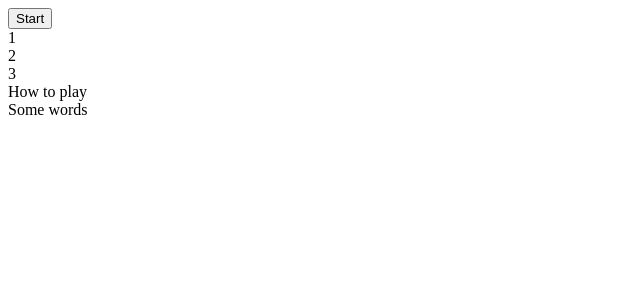
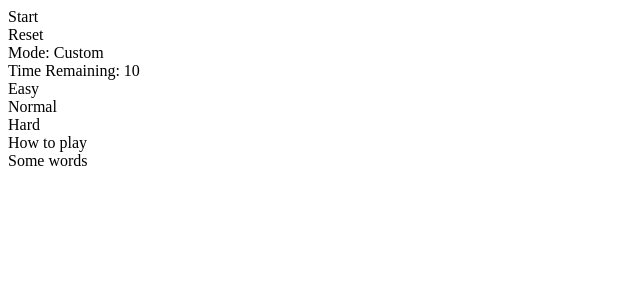
Before and after one commit to Gordon-Chow/circle-invader, a React app: page / in a window 1280 px wide. Shown: the top 300 px of the page, without its empty margins (0-640 px from the left). Built offline with nearby package versions, Linux system fonts and the light colour scheme; the HTML template or start-up script is replaced by a standard one.

Commit message:
Updated code for styling and more functionality to preform as intended

```diff
--- a/client/src/components/Gameboard.jsx
+++ b/client/src/components/Gameboard.jsx
@@ -6,11 +6,14 @@ class Gameboard extends React.Component {
     super();
     this.state = {
       ongoing: false,
-      circles: [{id: 1},{id: 2},{id: 3}],
+      circles: [],
       timer: 0,
       actionbutton: 'Start',
-      idHolder: 4,
-      goTime: 'null'
+      idHolder: 1,
+      goTime: 'null',
+      mode:'Custom',
+      timeleft: 10,
+      gametimer: 'null'
     };
     this.actionbutton = this.actionbutton.bind(this);
     this.gameStart = this.gameStart.bind(this);
@@ -18,6 +21,8 @@ class Gameboard extends React.Component {
     this.addCircle = this.addCircle.bind(this);
     this.removeCircle = this.removeCircle.bind(this);
     this.timerAdd = this.timerAdd.bind(this);
+    this.gamereset = this.gamereset.bind(this);
+    this.changeMode = this.changeMode.bind(this);
   }
 
   actionbutton() {
@@ -30,22 +35,30 @@ class Gameboard extends React.Component {
   }
 
   gameStart() {
+    if(this.state.timeleft !== 0) {
       this.setState({
         ongoing: true,
         actionbutton: 'Pause'
       })
       this.timerAdd();
     }
+  }
+
   gameStop() {
     this.setState({
       ongoing: false,
       actionbutton: 'Start'
     })
     clearInterval(this.state.goTime)
+    clearInterval(this.state.gametimer)
   }
 
-  addCircle(newCircle) {
-    console.log('hello')
+  addCircle() {
+    var newCircle = {
+      id: this.state.idHolder,
+      left: Math.floor(Math.random()*90),
+      top: Math.floor(Math.random()*85)
+    }
     this.setState({
       circles: [...this.state.circles, newCircle],
       idHolder: this.state.idHolder + 1
@@ -53,15 +66,27 @@ class Gameboard extends React.Component {
   }
 
   timerAdd() {
-    console.log('1',this)
+    var mode = {Easy: 1000, Normal: 500, Hard: 350, Custom: 60000}
     var goTime = setInterval(function() {
-      this.addCircle({id: this.state.idHolder})
+      this.addCircle()
+    }.bind(this), mode[this.state.mode])
+
+    var timetick = setInterval(function() {
+      // console.log(this.state.timeleft)
+      // this.state.timeleft = this.state.timeleft - 1
+      this.setState({timeleft: this.state.timeleft-1})
+      if(this.state.timeleft === 0) {
+        this.gameStop();
+      }
     }.bind(this), 1000)
-    this.setState({goTime: goTime})
+    this.setState({
+      goTime: goTime,
+      gametimer: timetick
+    })
   }
 
   removeCircle(targetCircle) {
-    //take out the circle
+    if(this.state.ongoing === true){
       console.log('target', targetCircle)
       for(let i = 0; i < this.state.circles.length; i++) {
         // console.log(this.state.circles[i])
@@ -72,8 +97,25 @@ class Gameboard extends React.Component {
         }
       }
       this.setState({circles: this.state.circles})
+      //take out the circle
     }
 
+  }
+
+  gamereset() {
+    this.gameStop()
+    this.setState({
+      circles: [],
+      idHolder: 1,
+      timeleft: 10
+    })
+  }
+
+  changeMode(e) {
+    console.log(e.target.outerText)
+    this.setState({mode: e.target.outerText})
+
+  }
   // componentDidUpdate(prevProps) {
   //   if(this.Props !== prevProps) {
   //     while(this.state.ongoing === true) {
@@ -88,11 +130,21 @@ class Gameboard extends React.Component {
   render() {
     return(
       <div>
-        <button onClick={this.actionbutton}>{this.state.actionbutton}</button>
+        <div id='buttonholderholder'>
+          <div id='buttonholder'>
+        <div id='actionbutton' onClick={this.actionbutton}>{this.state.actionbutton}</div>
+        <div id='resetbutton' onClick={this.gamereset}>Reset</div>
+        <div id='modedisplay'>Mode: {this.state.mode}</div>
+        <div> Time Remaining: {this.state.timeleft}</div>
+        <div className='modebutton' onClick={this.changeMode}>Easy</div>
+        <div className='modebutton' onClick={this.changeMode}>Normal</div>
+        <div className='modebutton' onClick={this.changeMode}>Hard</div>
+          </div>
+        </div>
         <div id='gameboard'>
           <div className='gameSpace'>
             {/* {console.log(TargetsList)} */}
-            <TargetsList circles={this.state.circles} removeCircle={this.removeCircle}/>
+            <TargetsList circles={this.state.circles} ongoing={this.state.ongoing} removeCircle={this.removeCircle}/>
           </div>
         </div>
       </div>
--- a/client/src/components/Target.jsx
+++ b/client/src/components/Target.jsx
@@ -3,9 +3,7 @@ import React from 'react';
 class Target extends React.Component {
   constructor(props) {
     super(props);
-    this.state={
-      id: this.props.circle.id
-    };
+    this.state={};
     this.remove=this.remove.bind(this)
   }
 
@@ -13,16 +11,18 @@ class Target extends React.Component {
     e.stopPropagation();
     console.log('remove')
     this.props.removeCircle(this.props.circle.id)
-    console.log('state',this.state.id)
-    console.log('prop', this.props.circle.id)
   }
 
   render() {
-    console.log(this.props.circle)
+    // console.log(this.props.circle)
     return(
-      <div className='insideboard'>
-        <div className='circle' onClick={this.remove}>{this.props.circle.id}</div>
-      </div>
+      // <div className='insideboard'>
+        <div className='circle' onClick={this.remove} style={
+          {left: `${this.props.circle.left}%`,
+           top: `${this.props.circle.top}%`
+        }
+        }>Be Productive</div>
+      // </div>
     )
 
   }
--- a/client/src/components/TargetsList.jsx
+++ b/client/src/components/TargetsList.jsx
@@ -19,10 +19,14 @@ import Target from './Target.jsx'
 // }
 
 var TargetsList = (props) => (
-  props.circles.map(circle => {
-    return <Target circle={circle} removeCircle={props.removeCircle}/>
-  })
-  // console.log(props.circles)
+  <div className='insideboard'>
+
+    {props.circles.map((circle,i) => {
+      return <Target key={i} circle={circle} removeCircle={props.removeCircle} ongoing={props.ongoing}/>
+    })
+    // console.log(props.circles)
+  }
+  </div>
   )
 
 export default TargetsList;
```
Also changed, not shown: 3 other files (tests, documents, lock files or other folders). Lines whose indentation alone changed are shown as unchanged.
